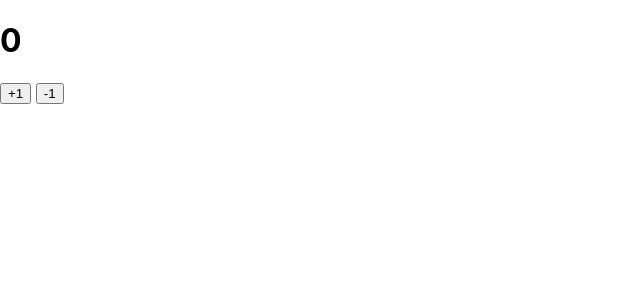
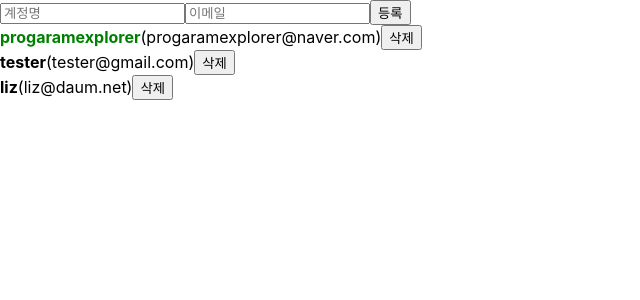
Before and after one commit to pji0219/React_study, a React (Create React App) app: page / in a window 1280 px wide. Shown: the top 300 px of the page, without its empty margins (0-640 px from the left). Built offline with nearby package versions, Linux system fonts and the light colour scheme.

Commit message:
배열의 항목 수정 하기

```diff
--- a/src/App.js
+++ b/src/App.js
@@ -1,9 +1,75 @@
-// App.js
-import React from 'react';
-import Counter from './Counter';
+import React, {useRef, useState} from 'react';
+import UserList from './UserList';
+import CreateUser from './CreateUser';
+
 function App() {
+  const [inputs, setInputs] = useState({
+    username: '',
+    email: '',
+  });
+  const {username, email} = inputs;
+  const onChange = e => {
+    const {name, value} = e.target;
+    setInputs({
+      ...inputs,
+      [name]: value
+    });
+  };
+
+  const [users, setUsers] = useState([
+    {
+        id: 1,
+        username: 'progaramexplorer',
+        email: 'progaramexplorer@naver.com',
+        active: true
+    },
+    {
+        id: 2,
+        username: 'tester',
+        email: 'tester@gmail.com',
+        active: false
+    },
+    {
+       id: 3,
+       username: 'liz',
+       email: 'liz@daum.net',
+       active: false
+    }
+]);
+
+const nextId = useRef(4);
+
+const onCreate = () => {
+  const user = {
+    id: nextId.current,
+    username,
+    email,
+  };
+  setUsers([...users,user]);
+  setInputs({
+    username: '',
+    email: ''
+  });
+  nextId.current += 1;
+};
+
+const onRemove = id => {
+  setUsers(users.filter(user => user.id !== id));
+};
+
+const onToggle = id => {
+  setUsers(users.map(
+    user => user.id === id
+    ? {...user, active: !user.active}
+    : user
+  ));
+};
+
    return (
-     <Counter/>
+     <>
+        <CreateUser username={username} email={email} onChange={onChange} onCreate={onCreate}/>
+        <UserList users={users} onRemove={onRemove} onToggle={onToggle} />
+     </>
      );
 }
 
--- /dev/null
+++ b/src/CreateUser.js
@@ -0,0 +1,23 @@
+import React from 'react';
+
+function CreateUser({ username, email, onChange, onCreate }) {
+    return (
+        <div>
+            <input
+                name="username"
+                placeholder="계정명"
+                onChange={onChange}
+                value={username}
+            />
+            <input
+              name="email"
+              placeholder="이메일"
+              onChange={onChange}
+              value={email}
+            />
+            <button onClick={onCreate}>등록</button>
+        </div>
+    );
+}
+
+export default CreateUser;
--- /dev/null
+++ b/src/UserList.js
@@ -0,0 +1,41 @@
+import React from 'react';
+
+function User({user, onRemove, onToggle}) {
+    const {username, email, id, active} = user;
+    return (
+        <div>
+            <b
+                style={{
+                    color: active ? 'green' : 'black',
+                    cursor: 'pointer'
+                }}
+                onClick={() => onToggle(id)}
+            >
+                {user.username}
+            </b>
+            <span>({user.email})</span>
+            <button onClick={() => onRemove(user.id)}>삭제</button> {/* 함수를 호출해 버리면 안되고 반드시 호출하는 함수를 넣어줘야함 */}
+        </div>
+    );
+}
+
+function UserList({users, onRemove, onToggle}) {
+    return (
+        <>
+          {
+              users.map(
+                  user => (
+                        <User
+                            user={user}
+                            key={user.id}
+                            onRemove={onRemove}
+                            onToggle={onToggle}
+                        />
+                    )
+              )
+          }
+        </>
+    );
+}
+
+export default UserList;
```
Also changed, not shown: src/InputSample.js (added, +47 -0 lines).
